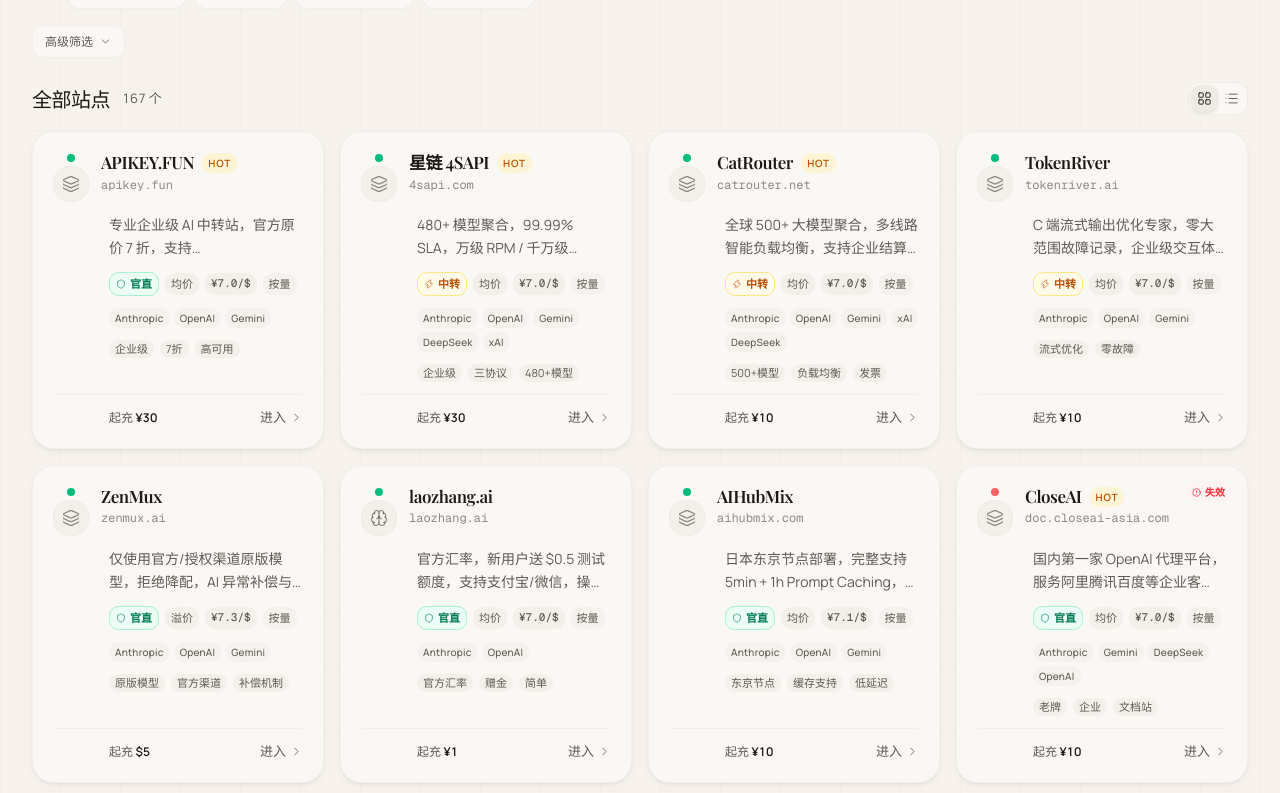
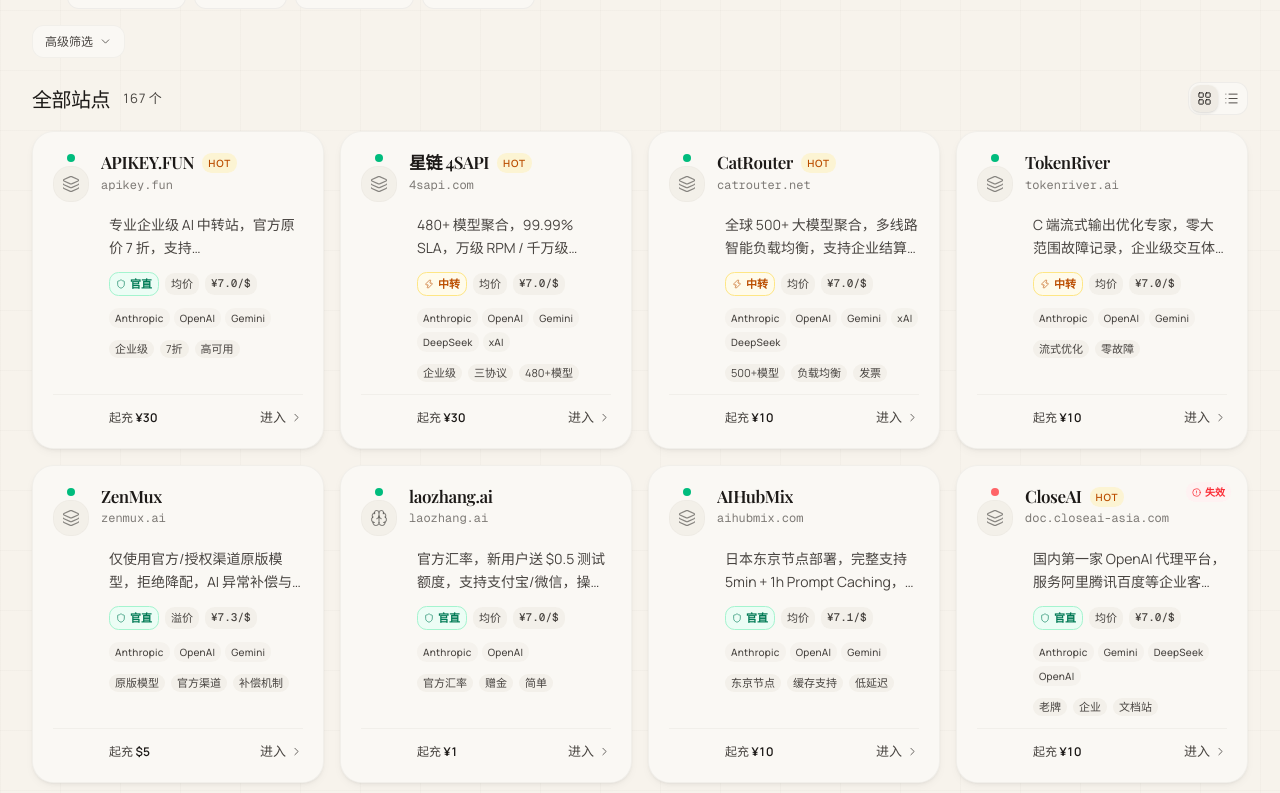
Before and after one commit to aj5364351-spec/api-nexus, a Next.js app: page / in a window 1280 px wide. Shown: the part 707-1500 px from the top of the page. Built offline with nearby package versions, Linux system fonts and the light colour scheme.

Commit message:
Fix: contrast, favicon, duplicate tags, hover feedback

```diff
--- a/src/app/globals.css
+++ b/src/app/globals.css
@@ -66,7 +66,7 @@
   --secondary: #f0ebe2;
   --secondary-foreground: #1c1917;
   --muted: #e8e3d9;
-  --muted-foreground: #5e5a54;
+  --muted-foreground: #484440;
   --accent: #fef3c7;
   --accent-foreground: #92400e;
   --destructive: #dc2626;
@@ -101,7 +101,7 @@
   --secondary: #141412;
   --secondary-foreground: #e8e6e1;
   --muted: #141412;
-  --muted-foreground: #a09c96;
+  --muted-foreground: #b8b4ae;
   --accent: #2d1b06;
   --accent-foreground: #f5deb3;
   --destructive: #dc2626;
@@ -192,17 +192,19 @@
     0 1px 2px rgba(0,0,0,0.03),
     0 2px 4px rgba(0,0,0,0.04),
     0 4px 8px rgba(0,0,0,0.03);
-  transition: box-shadow 250ms cubic-bezier(0.22, 1, 0.36, 1),
-              transform 250ms cubic-bezier(0.22, 1, 0.36, 1);
+  transition: box-shadow 200ms cubic-bezier(0.22, 1, 0.36, 1),
+              transform 200ms cubic-bezier(0.22, 1, 0.36, 1),
+              border-color 200ms cubic-bezier(0.22, 1, 0.36, 1);
 }
 
 .shadow-card:hover {
   box-shadow:
     0 0 0 0 transparent,
-    0 2px 4px rgba(0,0,0,0.04),
-    0 4px 12px rgba(0,0,0,0.06),
-    0 8px 24px rgba(0,0,0,0.05);
-  transform: translateY(-2px);
+    0 4px 8px rgba(0,0,0,0.06),
+    0 8px 20px rgba(0,0,0,0.08),
+    0 16px 40px rgba(0,0,0,0.06);
+  transform: translateY(-3px) scale(1.01);
+  border-color: rgba(217, 119, 6, 0.18);
 }
 
 .dark .shadow-card {
@@ -217,10 +219,12 @@
 .dark .shadow-card:hover {
   box-shadow:
     0 0 0 0 transparent,
-    0 2px 4px rgba(0,0,0,0.16),
-    0 4px 12px rgba(0,0,0,0.20),
-    0 8px 24px rgba(0,0,0,0.16),
-    0 0 0 1px rgba(212, 160, 23, 0.08);
+    0 4px 8px rgba(0,0,0,0.20),
+    0 8px 20px rgba(0,0,0,0.24),
+    0 16px 40px rgba(0,0,0,0.18),
+    0 0 0 1px rgba(212, 160, 23, 0.15);
+  transform: translateY(-3px) scale(1.01);
+  border-color: rgba(212, 160, 23, 0.2);
 }
 
 /* ─── 自定义滚动条 ─── */
@@ -322,3 +326,30 @@
     radial-gradient(ellipse at 80% 100%, rgba(212, 160, 23, 0.01) 0%, transparent 50%);
   background-attachment: fixed;
 }
+
+/* ─── 交互悬停反馈 ─── */
+
+.hover-lift {
+  transition: transform 180ms cubic-bezier(0.22, 1, 0.36, 1),
+              box-shadow 180ms cubic-bezier(0.22, 1, 0.36, 1);
+}
+.hover-lift:hover {
+  transform: translateY(-1px);
+  box-shadow: 0 2px 8px rgba(0,0,0,0.06);
+}
+.dark .hover-lift:hover {
+  box-shadow: 0 2px 10px rgba(0,0,0,0.3);
+}
+
+.hover-glow {
+  transition: box-shadow 200ms cubic-bezier(0.22, 1, 0.36, 1),
+              border-color 200ms cubic-bezier(0.22, 1, 0.36, 1);
+}
+.hover-glow:hover {
+  border-color: rgba(217, 119, 6, 0.25);
+  box-shadow: 0 0 0 3px rgba(217, 119, 6, 0.06);
+}
+.dark .hover-glow:hover {
+  border-color: rgba(212, 160, 23, 0.3);
+  box-shadow: 0 0 0 3px rgba(212, 160, 23, 0.08);
+}
--- a/src/components/station-card.tsx
+++ b/src/components/station-card.tsx
@@ -189,11 +189,9 @@
             {station.exchangeRate}
           </span>
         )}
-        {station.paymentCategory && (
-          <span className="inline-flex items-center rounded-md bg-muted/30 px-1.5 py-0.5 text-[11px] font-medium text-muted-foreground">
-            {station.paymentCategory === "高性价比" ? "高性价比" :
-             station.paymentCategory === "免费" ? "免费" :
-             station.paymentCategory === "按量" ? "按量" : "订阅"}
+        {(station.paymentCategory === "订阅" || (station.paymentCategory === "免费" && station.pricingTier !== "免费")) && (
+          <span className="inline-flex items-center rounded-md bg-violet-50/80 px-1.5 py-0.5 text-[11px] font-semibold text-violet-700 border border-violet-200/60 dark:bg-violet-950/20 dark:text-violet-400 dark:border-violet-800/30">
+            {station.paymentCategory === "订阅" ? "订阅制" : "免费"}
           </span>
         )}
       </div>
```
Also changed, not shown: public/favicon.svg.
